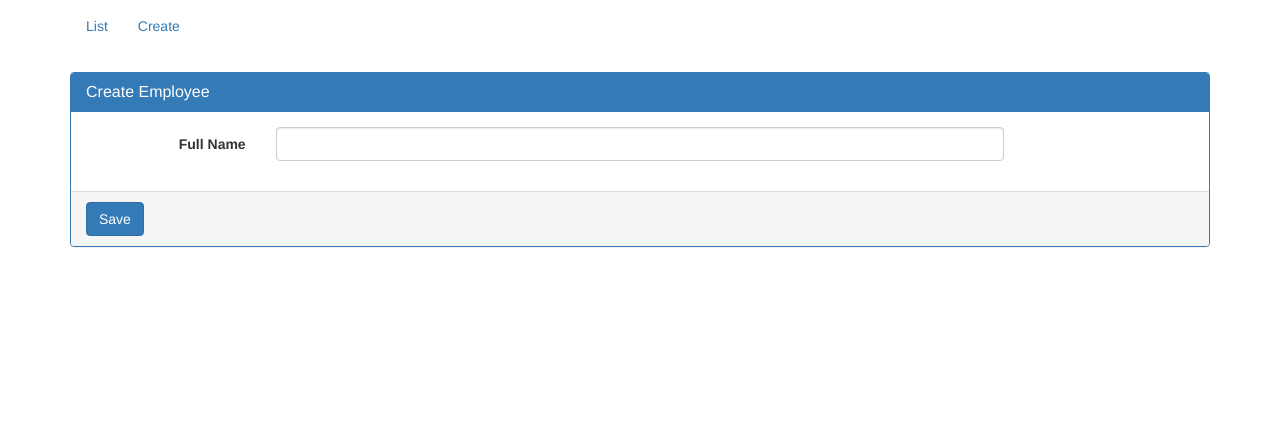
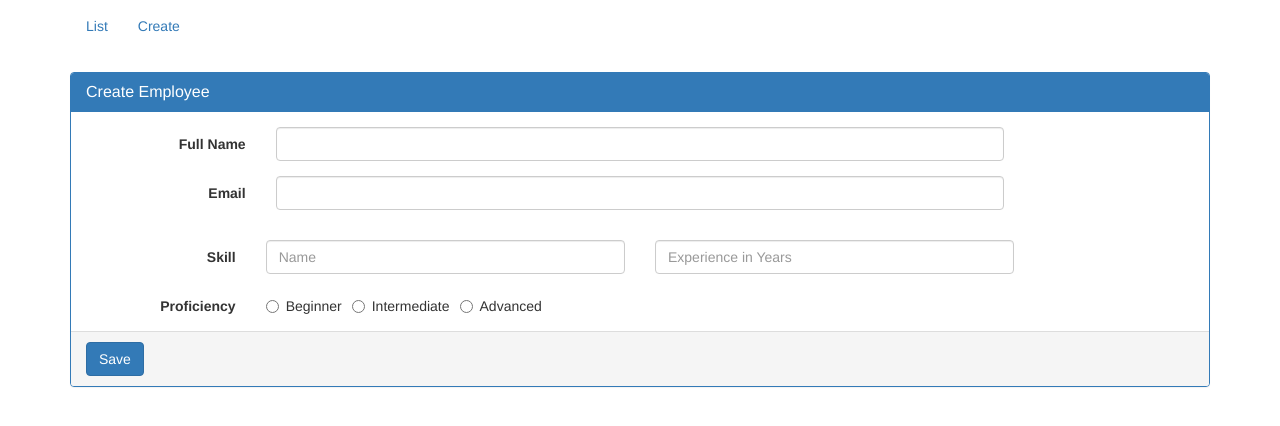
Before and after one commit to hoanganhuynh/angular-kudvenkat-v6, an Angular app: page /create in a window 1280 px wide. Shown: the top 426 px of the page. Built offline with nearby package versions, Linux system fonts and the light colour scheme.

Commit message:
Angular nested forms group

```diff
--- a/src/app/employee/create-employee.component.html
+++ b/src/app/employee/create-employee.component.html
@@ -12,8 +12,51 @@
           </div>
         </div>
 
+        <div class="form-group">
+          <label class="col-sm-2 control-label" for="email">Email</label>
+          <div class="col-sm-8">
+            <input id="email" type="text" class="form-control" formControlName="email">
+          </div>
+        </div>
 
       </div>
+
+      <div formGroupName="skills">
+
+        <div class="form-group">
+          <label class="col-sm-2 control-label" for="skillName">
+            Skill
+          </label>
+          <div class="col-sm-4">
+            <input type="text" class="form-control" id="skillName"
+                placeholder="Name" formControlName="skillName">
+          </div>
+          <div class="col-sm-4">
+            <input type="text" placeholder="Experience in Years"
+                class="form-control" formControlName="experienceInYears">
+          </div>
+        </div>
+
+        <div class="form-group">
+          <label class="col-md-2 control-label">Proficiency</label>
+          <div class="col-md-8">
+            <label class="radio-inline">
+              <input id="proficiency" type="radio" value="beginner"
+                     formControlName="proficiency">Beginner
+            </label>
+            <label class="radio-inline">
+              <input id="proficiency" type="radio" value="intermediate"
+                     formControlName="proficiency">Intermediate
+            </label>
+            <label class="radio-inline">
+              <input id="proficiency" type="radio" value="advanced"
+                     formControlName="proficiency">Advanced
+            </label>
+          </div>
+        </div>
+
+      </div>
+
       <div class="panel-footer">
         <button class="btn btn-primary" type="submit">Save</button>
       </div>
--- a/src/app/employee/create-employee.component.ts
+++ b/src/app/employee/create-employee.component.ts
@@ -16,6 +16,12 @@
   ngOnInit() {
     this.employeeForm = new FormGroup({
       name:new FormControl(),
+      email:new FormControl(),
+      skills: new FormGroup({
+      skillName: new FormControl(),
+      experienceInYears: new FormControl(),
+      proficiency: new FormControl()
+      })
 
     });
   }
@@ -23,11 +29,14 @@
   onSubmit(): void{
     console.log(this.employeeForm.value);
     console.log(this.employeeForm)
-    this.httpClient.post(`http://127.0.0.1:8000/api_new/portal_category/`,
-    this.employeeForm.value).subscribe(
-      (data:any) => {
-      });
+
 
   }
 
 }
+
+
+// this.httpClient.post(`http://127.0.0.1:8000/api_new/portal_category/`,
+//     this.employeeForm.value).subscribe(
+//       (data:any) => {
+//       });
```
